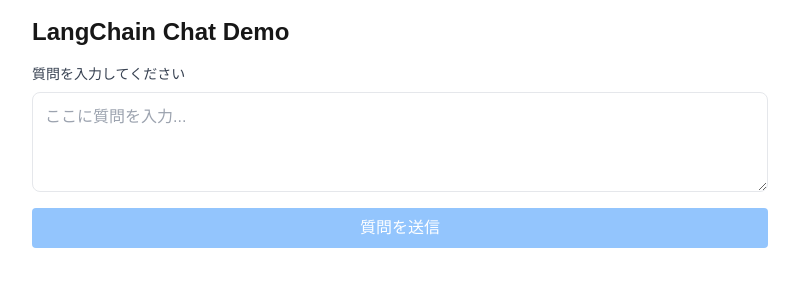
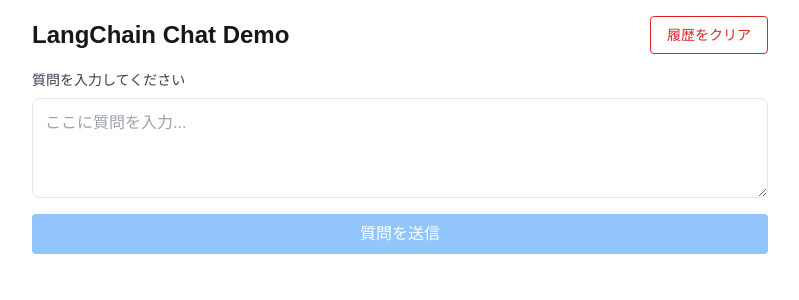
Before and after one commit to KNR1009/ai-agent-sample, a Next.js app: page / in a window 1280 px wide. Shown: the top 300 px of the page, without its empty margins (240-1039 px from the left). Built offline with nearby package versions, Linux system fonts and the light colour scheme.

Commit message:
fix: 微調整

```diff
--- a/src/app/api/chat/route.ts
+++ b/src/app/api/chat/route.ts
@@ -1,25 +1,43 @@
 import { NextResponse } from 'next/server';
 import { OpenAI } from 'openai';
 
+// トークン数の制限
+const MAX_TOKENS = 4000;
+
+// 簡易的なトークン数計算とメッセージの制限
+const trimMessages = (messages: any[]): any[] => {
+  let totalTokens = 0;
+  return messages.reverse().filter(msg => {
+    const estimatedTokens = msg.content.length / 4;
+    totalTokens += estimatedTokens;
+    return totalTokens < MAX_TOKENS;
+  }).reverse();
+};
+
 export async function POST(request: Request) {
   try {
-    const { question } = await request.json();
+    const { messages } = await request.json();
+
+    // トークン数を制限したメッセージを使用
+    const trimmedMessages = trimMessages(messages);
 
     const client = new OpenAI({
       apiKey: process.env.OPENAI_API_KEY,
     });
 
     const response = await client.chat.completions.create({
-      model: "gpt-4o-mini",  // または利用可能な適切なモデル
-      messages: [
-        { role: "system", content: "You are a helpful assistant." },
-        { role: "user", content: question },
-      ],
+      model: "gpt-4o-mini",
+      messages: trimmedMessages,
+      temperature: 0.7,
+      max_tokens: 1000,
     });
 
     return NextResponse.json(response);
   } catch (error) {
     console.error('Error:', error);
-    return NextResponse.json({ error: 'Internal server error' }, { status: 500 });
+    return NextResponse.json(
+      { error: error instanceof Error ? error.message : 'Internal server error' },
+      { status: 500 }
+    );
   }
 }
--- a/src/app/page.tsx
+++ b/src/app/page.tsx
@@ -1,12 +1,41 @@
 "use client";
-import { useState } from 'react';
+import { useState, useEffect } from 'react';
 import ReactMarkdown from 'react-markdown';
+
+// メッセージの型定義
+type Message = {
+  role: 'system' | 'user' | 'assistant';
+  content: string;
+};
+
+// 会話履歴の保存
+const saveMessages = (messages: Message[]) => {
+  localStorage.setItem('chatHistory', JSON.stringify(messages));
+};
+
+// 会話履歴の読み込み
+const loadMessages = (): Message[] => {
+  if (typeof window === 'undefined') return [
+    { role: 'system', content: 'You are a helpful assistant.' }
+  ];
+
+  const saved = localStorage.getItem('chatHistory');
+  return saved ? JSON.parse(saved) : [
+    { role: 'system', content: 'You are a helpful assistant.' }
+  ];
+};
 
 export default function Home() {
   const [response, setResponse] = useState<string>('');
   const [error, setError] = useState<string>('');
   const [isLoading, setIsLoading] = useState(false);
   const [question, setQuestion] = useState('');
+  const [messages, setMessages] = useState<Message[]>(loadMessages());
+
+  // メッセージ更新時に保存
+  useEffect(() => {
+    saveMessages(messages);
+  }, [messages]);
 
   const handleChat = async () => {
     if (!question.trim()) {
@@ -18,13 +47,18 @@
     setError('');
     setResponse('');
 
+    const newUserMessage: Message = { role: 'user', content: question };
+    const currentMessages = [...messages, newUserMessage];
+
+    console.log(currentMessages)
+
     try {
       const res = await fetch('/api/chat', {
         method: 'POST',
         headers: {
           'Content-Type': 'application/json',
         },
-        body: JSON.stringify({ question: question }),
+        body: JSON.stringify({ messages: currentMessages }),
       });
 
       if (!res.ok) {
@@ -32,7 +66,17 @@
       }
 
       const data = await res.json();
+
+      if (data?.choices?.[0]?.message) {
+        const assistantMessage: Message = {
+          role: 'assistant',
+          content: data.choices[0].message.content
+        };
+        setMessages([...currentMessages, assistantMessage]);
+      }
+
       setResponse(JSON.stringify(data, null, 2));
+      setQuestion('');
     } catch (err) {
       console.error('Error:', err);
       setError(err instanceof Error ? err.message : '不明なエラーが発生しました');
@@ -44,6 +88,15 @@
   const handleSubmit = (e: React.FormEvent) => {
     e.preventDefault();
     handleChat();
+  };
+
+  const clearHistory = () => {
+    setMessages([
+      { role: 'system', content: 'You are a helpful assistant.' }
+    ]);
+    localStorage.removeItem('chatHistory');
+    setResponse('');
+    setError('');
   };
 
   const getMessageContent = (response: any) => {
@@ -59,7 +112,15 @@
 
   return (
     <main className="p-4 max-w-3xl mx-auto">
-      <h1 className="text-2xl font-bold mb-4">LangChain Chat Demo</h1>
+      <div className="flex justify-between items-center mb-4">
+        <h1 className="text-2xl font-bold">LangChain Chat Demo</h1>
+        <button
+          onClick={clearHistory}
+          className="px-4 py-2 text-sm text-red-600 border border-red-600 rounded hover:bg-red-50"
+        >
+          履歴をクリア
+        </button>
+      </div>
 
       <form onSubmit={handleSubmit} className="space-y-4">
         <div>
@@ -114,37 +175,38 @@
         </div>
       )}
 
-      {response && (
-        <div className="space-y-4 mt-8">
-          <div className="p-6 bg-gray-50 rounded-lg">
-            <h2 className="text-lg font-semibold mb-2">質問</h2>
-            <p className="text-gray-700">{question}</p>
-          </div>
-
-          {/* マークダウン形式での回答表示 */}
-          <div className="p-6 bg-white rounded-lg shadow-sm border">
-            <h2 className="text-lg font-semibold mb-4">回答</h2>
+      {/* 会話履歴の表示 */}
+      <div className="space-y-4 mt-8">
+        {messages.slice(1).map((message, index) => (
+          <div
+            key={index}
+            className={`p-4 rounded-lg ${message.role === 'user'
+              ? 'bg-blue-50'
+              : 'bg-gray-50'
+              }`}
+          >
+            <div className="font-semibold mb-2">
+              {message.role === 'user' ? '質問' : '回答'}
+            </div>
             <div className="prose max-w-none">
-              <ReactMarkdown>
-                {getMessageContent(JSON.parse(response)) || '応答の解析に失敗しました。'}
-              </ReactMarkdown>
+              <ReactMarkdown>{message.content}</ReactMarkdown>
             </div>
           </div>
+        ))}
+      </div>
 
-          {/* JSON形式での詳細表示 */}
-          <div>
-            <h2 className="text-lg font-semibold mb-2">詳細なレスポンス</h2>
-            <pre className="p-4 bg-gray-100 rounded overflow-x-auto text-sm">
-              {response}
-            </pre>
-          </div>
+      {response && (
+        <div className="mt-8">
+          <h2 className="text-lg font-semibold mb-2">詳細なレスポンス</h2>
+          <pre className="p-4 bg-gray-100 rounded overflow-x-auto text-sm">
+            {response}
+          </pre>
         </div>
       )}
     </main>
   );
 }
 
-// ローディングスピナーコンポーネント
 function LoadingSpinner() {
   return (
     <svg
```
